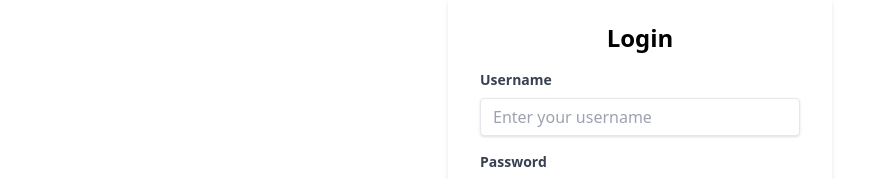
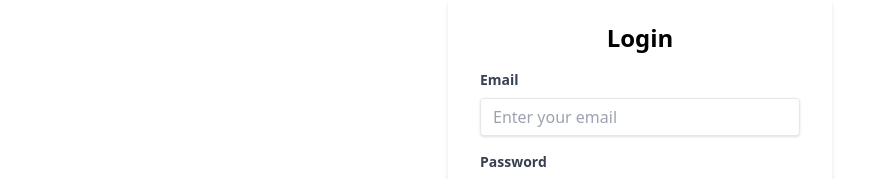
Before and after one commit to RobinMalpart/Wethear_App_Angular, an Angular app in the folder Weather_App/: page /login in a window 1280 px wide. Shown: the part 242-421 px from the top of the page, without its empty margins (0-890 px from the left). Built offline with nearby package versions, Linux system fonts and the light colour scheme.

Commit message:
Refactor signup and login components to use email instead of username; update AuthService for new signup and login logic

```diff
--- a/Weather_App/backend/db.json
+++ b/Weather_App/backend/db.json
@@ -2,9 +2,18 @@
   "users": [
     {
       "id": "1a2b3c4d-5e6f-7g8h-9i0j-1k2l3m4n5o6p",
-        "username": "johndoe",
       "email": "john@example.com",
       "password": "hashedpassword123"
+    },
+    {
+      "id": "87fa",
+      "email": "hello@hello.com",
+      "password": "hello"
+    },
+    {
+      "id": "4a25",
+      "email": "hello@hello.com",
+      "password": "hello"
     }
   ],
   "locations": [
--- a/Weather_App/src/app/components/login-form/login-form.component.html
+++ b/Weather_App/src/app/components/login-form/login-form.component.html
@@ -2,16 +2,16 @@
   <form (ngSubmit)="onSubmit()" [formGroup]="loginForm" class="w-full max-w-sm bg-white shadow-md rounded px-8 pt-6 pb-8 mb-4">
     <h2 class="text-2xl font-bold text-center mb-4">Login</h2>
     <div class="mb-4">
-        <label class="block text-gray-700 text-sm font-bold mb-2" for="username">Username</label>
+      <label class="block text-gray-700 text-sm font-bold mb-2" for="email">Email</label>
       <input
-          id="username"
-          formControlName="username"
-          type="text"
-          placeholder="Enter your username"
+        id="email"
+        formControlName="email"
+        type="email"
+        placeholder="Enter your email"
         class="shadow appearance-none border rounded w-full py-2 px-3 text-gray-700 leading-tight focus:outline-none focus:shadow-outline"
       />
-        <div *ngIf="loginForm.get('username')?.invalid && loginForm.get('username')?.touched" class="text-red-500 text-xs italic">
-          Username is required.
+      <div *ngIf="loginForm.get('email')?.invalid && loginForm.get('email')?.touched" class="text-red-500 text-xs italic">
+        Email is required.
       </div>
     </div>
     <div class="mb-6">
--- a/Weather_App/src/app/components/login-form/login-form.component.ts
+++ b/Weather_App/src/app/components/login-form/login-form.component.ts
@@ -6,14 +6,18 @@ import { Router } from '@angular/router';
 @Component({
   selector: 'app-login-form',
   templateUrl: './login-form.component.html',
-  styleUrls: ['./login-form.component.css']
+  styleUrls: ['./login-form.component.css'],
 })
 export class LoginFormComponent implements OnInit {
   loginForm: FormGroup;
 
-  constructor(private fb: FormBuilder, private authService: AuthService, private router: Router) {
+  constructor(
+    private fb: FormBuilder,
+    private authService: AuthService,
+    private router: Router
+  ) {
     this.loginForm = this.fb.group({
-      username: ['', Validators.required],
+      email: ['', [Validators.required, Validators.email]],
       password: ['', Validators.required],
     });
   }
@@ -22,8 +26,8 @@ export class LoginFormComponent implements OnInit {
 
   onSubmit(): void {
     if (this.loginForm.valid) {
-      const { username, password } = this.loginForm.value;
-      this.authService.login(username, password).subscribe(
+      const { email, password } = this.loginForm.value;
+      this.authService.login(email, password).subscribe(
         (token) => {
           console.log('Login successful:', token);
           this.router.navigate(['/protected']); // Redirige vers une route protégée
--- a/Weather_App/src/app/components/signup-form/signup-form.component.html
+++ b/Weather_App/src/app/components/signup-form/signup-form.component.html
@@ -2,16 +2,16 @@
   <form (ngSubmit)="onSubmit()" [formGroup]="signupForm" class="w-full max-w-sm bg-white shadow-md rounded px-8 pt-6 pb-8 mb-4">
     <h2 class="text-2xl font-bold text-center mb-4">Signup</h2>
     <div class="mb-4">
-        <label class="block text-gray-700 text-sm font-bold mb-2" for="username">Username</label>
+      <label class="block text-gray-700 text-sm font-bold mb-2" for="email">Email</label>
       <input
-          id="username"
-          formControlName="username"
-          type="text"
-          placeholder="Choose a username"
+        id="email"
+        formControlName="email"
+        type="email"
+        placeholder="Enter your email"
         class="shadow appearance-none border rounded w-full py-2 px-3 text-gray-700 leading-tight focus:outline-none focus:shadow-outline"
       />
-        <div *ngIf="signupForm.get('username')?.invalid && signupForm.get('username')?.touched" class="text-red-500 text-xs italic">
-          Username is required.
+      <div *ngIf="signupForm.get('email')?.invalid && signupForm.get('email')?.touched" class="text-red-500 text-xs italic">
+        Email is required.
       </div>
     </div>
     <div class="mb-6">
@@ -37,7 +37,7 @@
     </div>
   </form>
 
-    <!-- Not a member -->
+  <!-- Already a member -->
   <p class="mt-4 text-center text-sm text-gray-500">
     Already have an account?
     <a
--- a/Weather_App/src/app/components/signup-form/signup-form.component.ts
+++ b/Weather_App/src/app/components/signup-form/signup-form.component.ts
@@ -1,17 +1,18 @@
 import { Component, OnInit } from '@angular/core';
 import { FormBuilder, FormGroup, Validators } from '@angular/forms';
+import { AuthService } from '../../services/auth.service';
 
 @Component({
   selector: 'app-signup-form',
   templateUrl: './signup-form.component.html',
-  styleUrls: ['./signup-form.component.css']
+  styleUrls: ['./signup-form.component.css'],
 })
 export class SignupFormComponent implements OnInit {
   signupForm: FormGroup;
 
-  constructor(private fb: FormBuilder) {
+  constructor(private fb: FormBuilder, private authService: AuthService) {
     this.signupForm = this.fb.group({
-      username: ['', Validators.required],
+      email: ['', [Validators.required, Validators.email]],
       password: ['', Validators.required],
     });
   }
@@ -20,9 +21,17 @@ export class SignupFormComponent implements OnInit {
 
   onSubmit(): void {
     if (this.signupForm.valid) {
-      const { username, password } = this.signupForm.value;
-      console.log('Signup successful:', { username, password });
-      // Ajoutez ici la logique d'inscription
+      const { email, password } = this.signupForm.value;
+      this.authService.signup(email, password).subscribe(
+        (response) => {
+          console.log('Signup successful:', response);
+          // Redirection ou affichage d’un message de succès
+        },
+        (error) => {
+          console.error('Signup failed:', error);
+          // Afficher un message d’erreur
+        }
+      );
     }
   }
 }
--- a/Weather_App/src/app/services/auth.service.ts
+++ b/Weather_App/src/app/services/auth.service.ts
@@ -11,9 +11,9 @@ export class AuthService {
 
   constructor(private http: HttpClient) {}
 
-  signup(username: string, password: string): Observable<any> {
-    return this.http.post(`${this.apiUrl}/signup`, { username, password }).pipe(
-      map((response: any) => response.token),
+  signup(email: string, password: string): Observable<any> {
+    return this.http.post(`${this.apiUrl}/users`, { email, password }).pipe(
+      map((response: any) => response),
       catchError((error) => {
         console.error('Signup error:', error);
         return throwError(() => new Error('An error occurred during signup'));
@@ -21,11 +21,18 @@ export class AuthService {
     );
   }
 
-  login(username: string, password: string): Observable<any> {
-    return this.http.post(`${this.apiUrl}/login`, { username, password }).pipe(
-      map((response: any) => {
-        localStorage.setItem('authToken', response.token);
-        return response.token;
+  login(email: string, password: string): Observable<any> {
+    return this.http
+      .get<any>(`${this.apiUrl}/users?email=${email}&password=${password}`)
+      .pipe(
+        map((users) => {
+          if (users.length > 0) {
+            const user = users[0];
+            localStorage.setItem('authToken', user.token);
+            return user.token;
+          } else {
+            throw new Error('Invalid credentials');
+          }
         }),
         catchError((error) => {
           console.error('Login error:', error);
```
Lines whose indentation alone changed are shown as unchanged.
